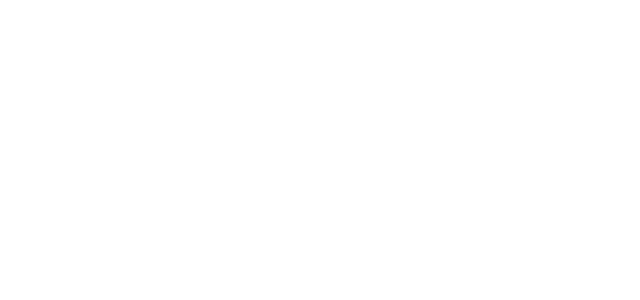
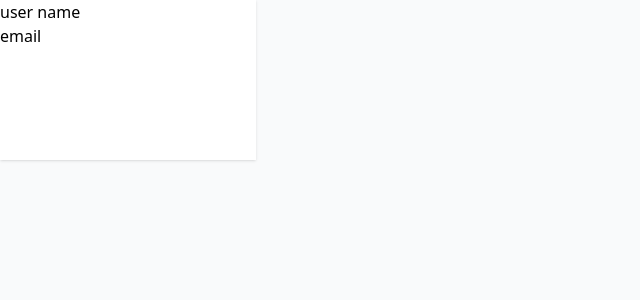
Before and after one commit to kumaradevi/employeewise-users-app, a React (Vite) app: page / in a window 1280 px wide. Before the commit this address had no page. Shown: the top 300 px of the page, without its empty margins (0-640 px from the left). Built offline with nearby package versions, Linux system fonts and the light colour scheme.

Commit message:
added login functionality

```diff
--- a/package.json
+++ b/package.json
@@ -10,11 +10,14 @@
     "preview": "vite preview"
   },
   "dependencies": {
+    "@reduxjs/toolkit": "^2.6.1",
     "@tailwindcss/vite": "^4.0.17",
     "axios": "^1.8.4",
     "react": "^19.0.0",
     "react-dom": "^19.0.0",
+    "react-hot-toast": "^2.5.2",
     "react-icons": "^5.5.0",
+    "react-redux": "^9.2.0",
     "react-router-dom": "^7.4.0",
     "tailwindcss": "^4.0.17"
   },
--- a/src/App.jsx
+++ b/src/App.jsx
@@ -1,13 +1,14 @@
 import React from 'react'
 import Login from './pages/Login'
 import { BrowserRouter,Routes,Route } from 'react-router-dom'
-
+import UserList from './pages/UserList'
 const App = () => {
   return (
     <div>
       <BrowserRouter>
       <Routes>
         <Route path='/login' element={<Login/>}></Route>
+        <Route path='/' element={<UserList/>}></Route>
       </Routes>
 
       </BrowserRouter>
--- /dev/null
+++ b/src/components/Navbar.jsx
@@ -0,0 +1,9 @@
+import React from 'react'
+
+const Navbar = () => {
+  return (
+    <div>Navbar</div>
+  )
+}
+
+export default Navbar
--- /dev/null
+++ b/src/components/UserCard.jsx
@@ -0,0 +1,12 @@
+import React from 'react'
+
+const UserCard = () => {
+  return (
+    <div className='bg-white shadow-sm w-64 h-40'>
+     <h2>user name</h2>
+     <p>email</p>
+    </div>
+  )
+}
+
+export default UserCard
--- a/src/pages/Login.jsx
+++ b/src/pages/Login.jsx
@@ -1,9 +1,28 @@
-import React from 'react'
+import React, { useState } from 'react'
 import welcome from "../assets/welcome.jpg"
 import { PiEnvelopeLight } from "react-icons/pi";
 import { CiLock } from "react-icons/ci";
 import logo from "../assets/logo.jpg"
+import axios from "axios"
+import { Toaster ,toast} from 'react-hot-toast';
+import { useNavigate } from 'react-router-dom';
 const Login = () => {
+  const [email,setEmail]=useState("");
+  const [password,setPassword]=useState("");
+  const navigate =useNavigate()
+
+  const handleLogin=async()=>{
+    try{
+       const res=await axios.post('https://reqres.in/api/login',{email,password});
+       localStorage.setItem("token",res.data.token)
+       toast.success("logged in successfully");
+       setTimeout(() => {
+        navigate('/')
+       }, 2000);
+    }catch(err){
+      console.log(err.message)
+    }
+  }
   return (
     <div className='w-full h-[100vh] bg-gray-50  flex'>
     <div className='w-[100px]'>
@@ -25,7 +44,7 @@
         </div>
         <div className='flex flex-col '>
         <label htmlFor="" className='text-gray-500 text-sm'>Email Address</label>
-        <input type="email" className='outline-none'/>
+        <input type="email" className='outline-none' value={email} onChange={(e)=>setEmail(e.target.value)}/>
         </div>
     </div>
     <div className='flex gap-5 items-center  hover:bg-gray-200 p-5'>
@@ -34,11 +53,11 @@
         </div>
        <div className='flex flex-col '>
        <label htmlFor="" className='text-gray-500 text-sm'>Password</label>
-       <input type="password" className='outline-none'/>
+       <input type="password" className='outline-none' value={password} onChange={(e)=>setPassword(e.target.value)}/>
        </div>
     </div>
     <div className='flex justify-center'>
-    <button className='bg-blue-500 text-white px-6 py-2 mt-5 rounded-full cursor-pointer'>Login Now</button>
+    <button className='bg-blue-500 text-white px-6 py-2 mt-5 rounded-full cursor-pointer' onClick={handleLogin}>Login Now</button>
     </div>
 
     </div>
@@ -46,7 +65,7 @@
 
 
    </div>
-
+    <Toaster/>
     </div>
   )
 }
--- /dev/null
+++ b/src/pages/UserList.jsx
@@ -0,0 +1,32 @@
+import React, { useEffect, useState } from 'react'
+import UserCard from '../components/UserCard'
+import axios from 'axios'
+
+const UserList = () => {
+    const [users,setUsers]=useState([])
+
+    const fetchUsers=async()=>{
+        try{
+       const res=await axios.get('https://regres.in/api/users',{
+        headers:{
+            Authorization:`Bearer ${token}`
+        }
+       });
+       console.log(res)
+        }
+        catch(err){
+            console.log(err.message)
+        }
+    }
+
+    useEffect(()=>{
+        fetchUsers()
+    },[])
+  return (
+    <div className='w-full h-[100vh] bg-gray-50'>
+        <UserCard/>
+    </div>
+  )
+}
+
+export default UserList
```
Also changed, not shown: src/featured/store.js (added), 1 other file (tests, documents, lock files or other folders).
